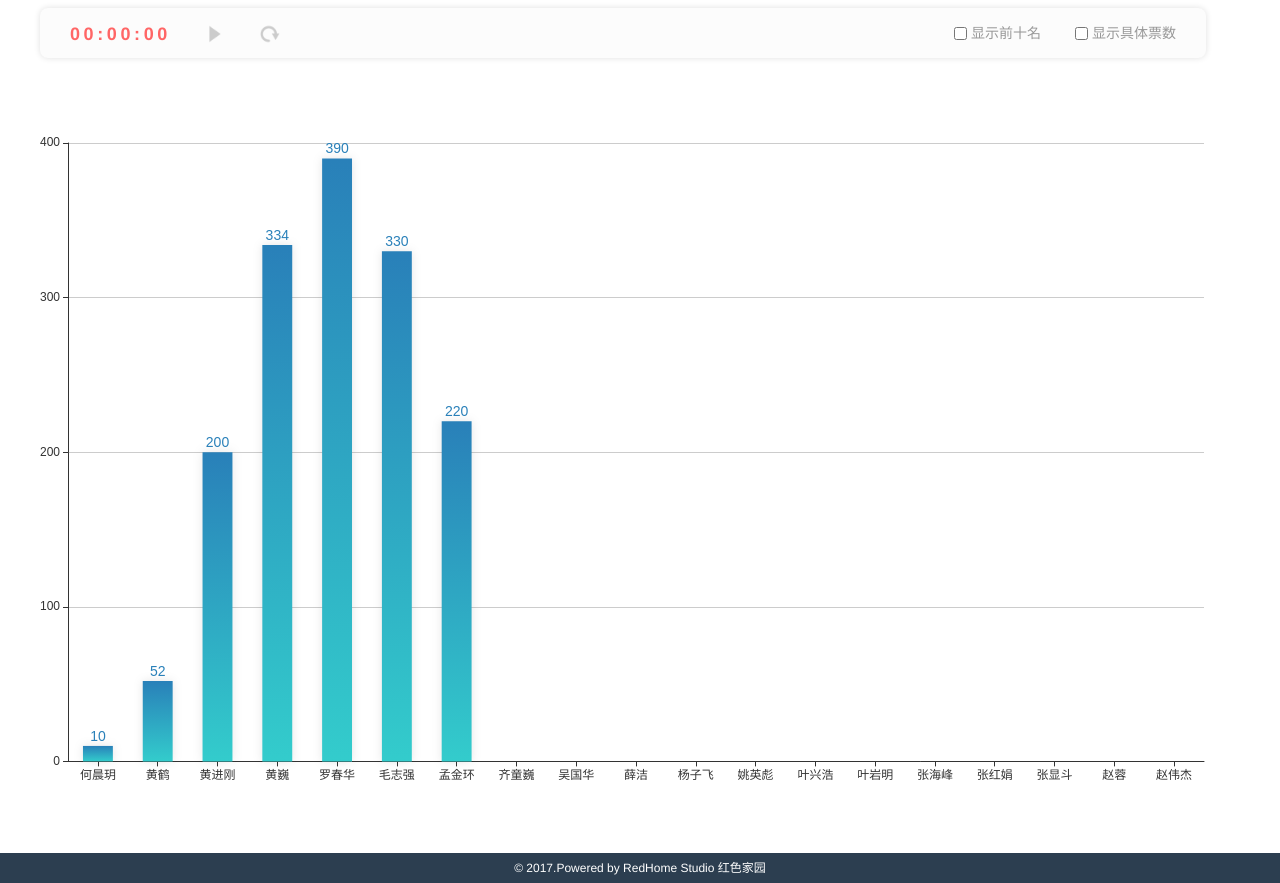
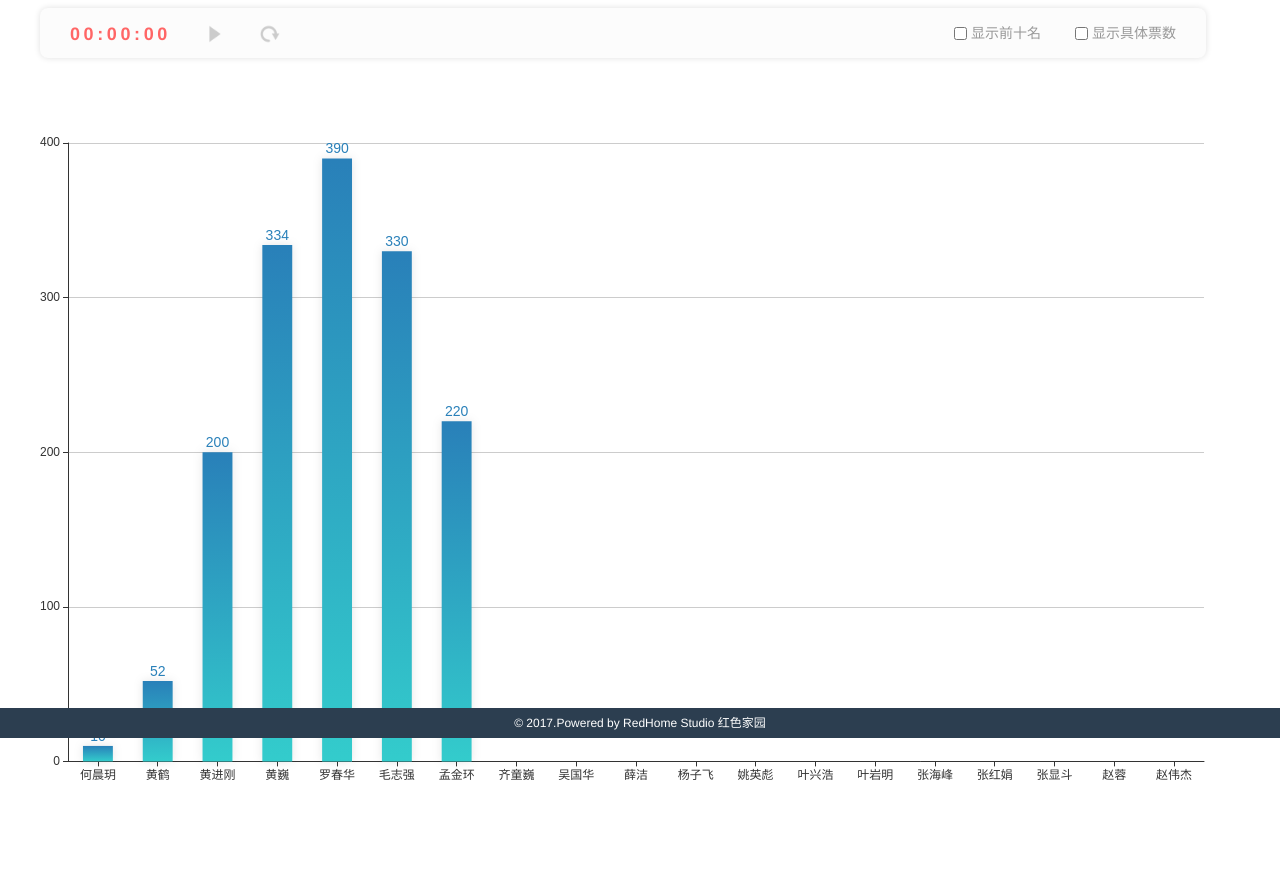
Before and after one commit to TianqiS/vote-system, a website: page public/host.html in a window 1280 px wide. Shown: the part 62-945 px from the top of the page. After the commit the page ends 865 px from the top, so only its background shows below. Drawn offline with Linux system fonts and the light colour scheme; no server answers.

```diff
--- a/public/css/bars.css
+++ b/public/css/bars.css
@@ -43,6 +43,7 @@
 }
 
 .copyright {
+    top: auto!important;
     margin-top: 50px;
     line-height: 30px;
     color: white;
--- a/public/host.html
+++ b/public/host.html
@@ -52,7 +52,7 @@
         height: 720px;
     }
 </style>
-<body class="voteResult">
+<body>
 <div class="topbar">
     <div class="topbarContainer">
         <img src="./pic/logo.png" class="logo" alt=" ">
@@ -73,7 +73,7 @@
     </div>
     <div id="map"></div>
 </div>
-<div class="copyright">&copy;  2017.Powered by RedHome Studio 红色家园</div>
+<div class="absolute center copyright">&copy;  2017.Powered by RedHome Studio 红色家园</div>
 <script src="./js/jquery-2.0.0.min.js" type="text/javascript"></script>
 <script src="./js/utils.js" type="text/javascript"></script>
 <script src="./js/teacherData.js" type="text/javascript"></script>
```
Also changed, not shown: public/personInfo.html (+1 -1 lines), public/talentShow.html (+1 -1 lines).
